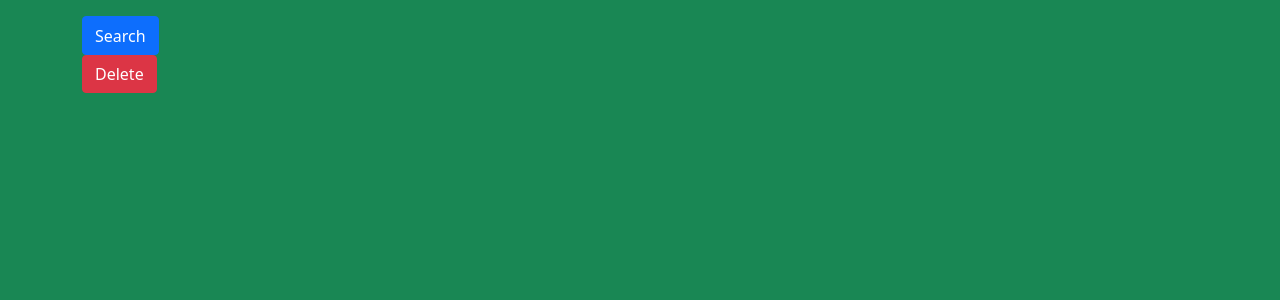
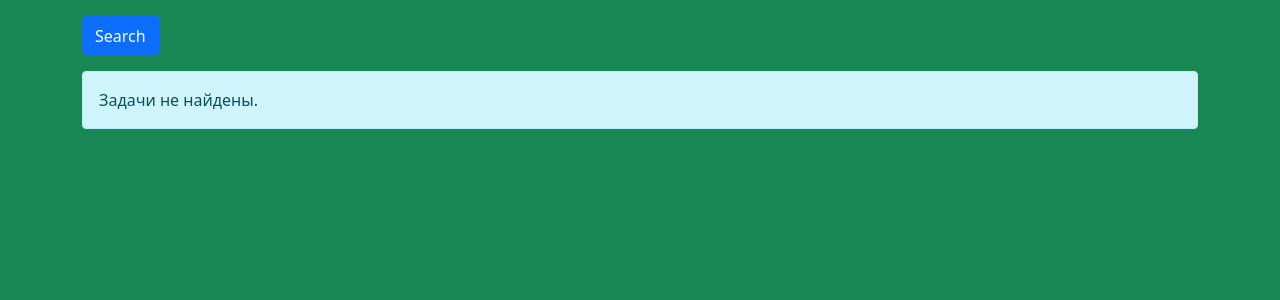
Before and after one commit to MGzyzz/issue_tracker, a Django app: page /4/delete in a window 1280 px wide. Shown: the part 56-356 px from the top of the page. Run offline with Django 4.2, Linux system fonts and the light colour scheme; data comes from the database, SQL or seed files in the repository; some libraries are stand-ins or nearby versions.

Commit message:
Добавил поисковую систему

```diff
--- a/issue_tracker/templates/home.html
+++ b/issue_tracker/templates/home.html
@@ -1,23 +1,24 @@
 {% extends 'base.html' %}
 {% block content %}
 
-    <form method="post">
-    {% csrf_token %}
-        {% include 'partial/search_form.html'  %}
+    {% include 'partial/search_form.html' %}
 
+    {% if tasks %}
         {% for task in tasks %}
             <div class="row">
                 <div class="col mb-3">
                     <div class="card text-dark shadow bg-body-tertiary rounder" style="border-radius: 20px">
                         <div class="card-body">
                             <div class="d-flex justify-content-between">
-            <h5 class="card-title">{{ task.summary.capitalize }} ({%if task.status.name == 'New'%}
-            <span class="text-success">{{task.status}}</span>
+                                <h5 class="card-title">{{ task.summary.capitalize }} (
+                                    {% if task.status.name == 'New' %}
+                                        <span class="text-success">{{ task.status }}</span>
                                     {% elif task.status.name == 'In Progress' %}
                                         <span class="text-warning">{{ task.status }}</span>
                                     {% elif task.status.name == 'Done' %}
                                         <span class="text-info">{{ task.status }}</span>
-            {%endif%})
+                                    {% endif %}
+                                )
                                 </h5>
                                 <div class="d-flex align-items-center">
                                     <form method="post" action="{% url 'delete' task.id %}">
@@ -42,8 +43,12 @@
             </div>
         {% endfor %}
         <button class="btn btn-danger" onclick="return confirmDelete()">Delete</button>
+    {% else %}
+        <div class="alert alert-info" role="alert">
+            Задачи не найдены.
+        </div>
+    {% endif %}
 
-    </form>
     {% if is_paginated %}
         {% include 'partial/pagination.html' %}
     {% endif %}
--- a/issue_tracker/templates/project/detail.html
+++ b/issue_tracker/templates/project/detail.html
@@ -62,5 +62,6 @@
         {% include 'partial/task_form.html' with text_button='add' %}
     </form>
 </div>
+
 <script src="{% static 'js/scripts.js' %}"></script>
 {% endblock %}
```
Lines whose indentation alone changed are shown as unchanged.
